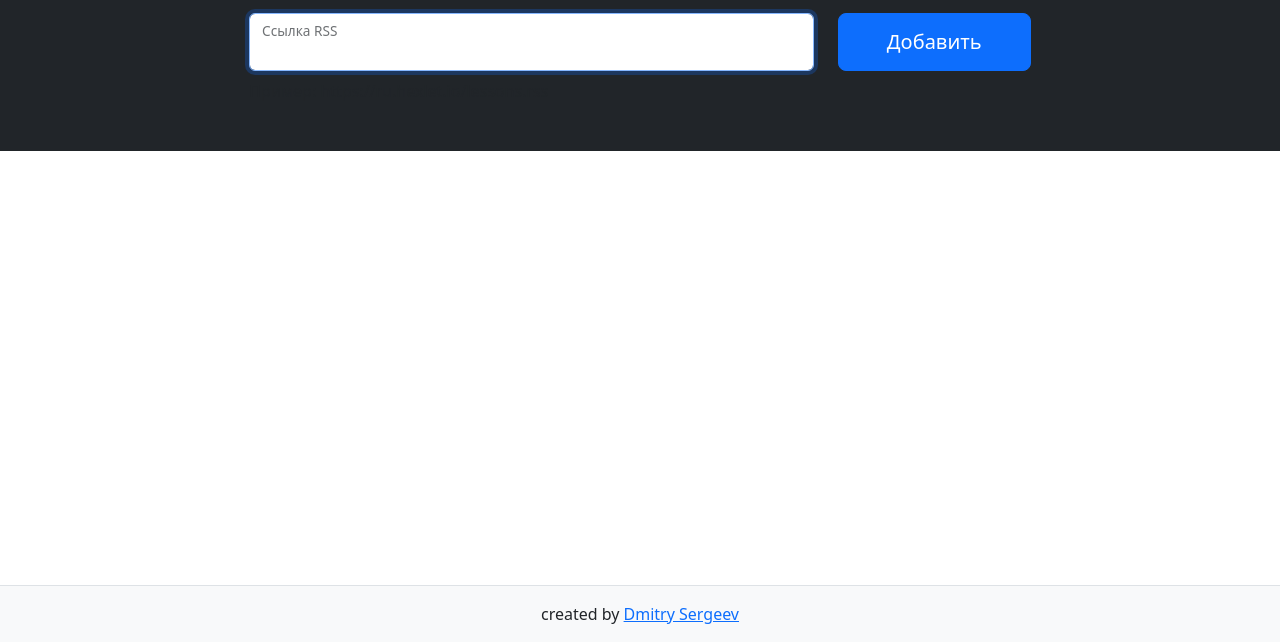
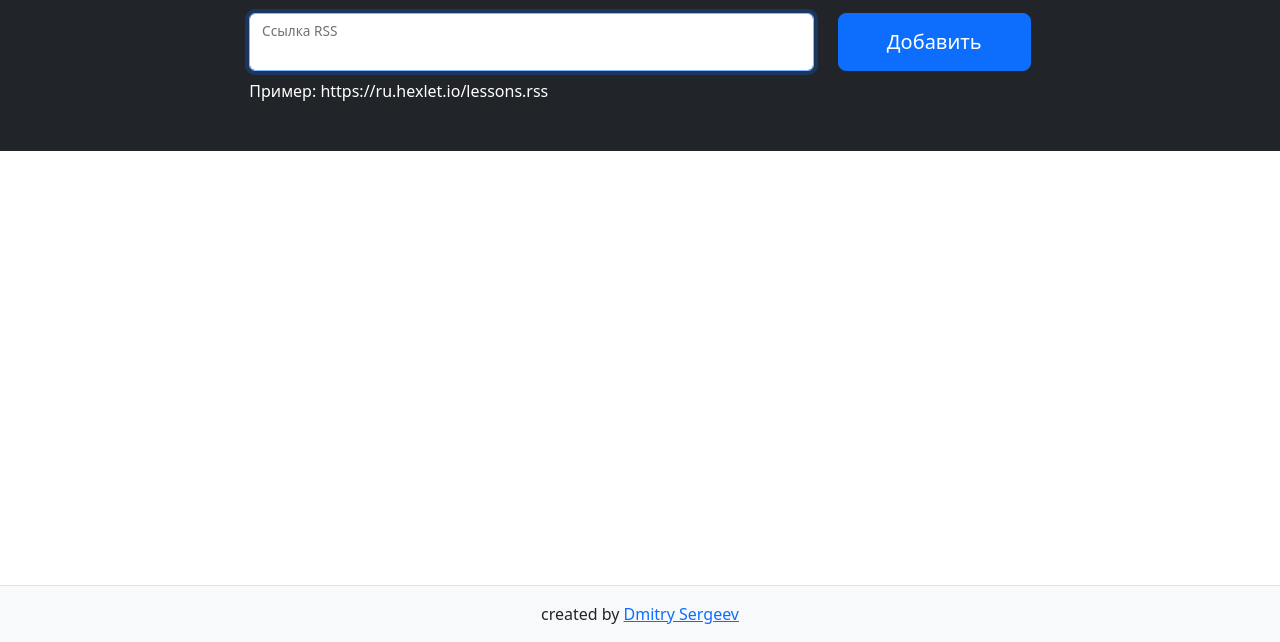
Before and after one commit to dmitrymon/frontend-project-11, a website built with webpack: page index.html in a window 1280 px wide. Shown: the part 158-800 px from the top of the page. Built offline with nearby package versions, Linux system fonts and the light colour scheme.

Commit message:
fix index.html

```diff
--- a/index.html
+++ b/index.html
@@ -44,7 +44,7 @@
                 </div>
               </div>
             </form>
-            <p class="mt-2 mb-0 text-muted">Пример: https://ru.hexlet.io/lessons.rss</p>
+            <p class="mt-2 mb-0">Пример: https://ru.hexlet.io/lessons.rss</p>
             <p class="feedback m-0 position-absolute small text-danger"></p>
           </div>
         </div>
```
